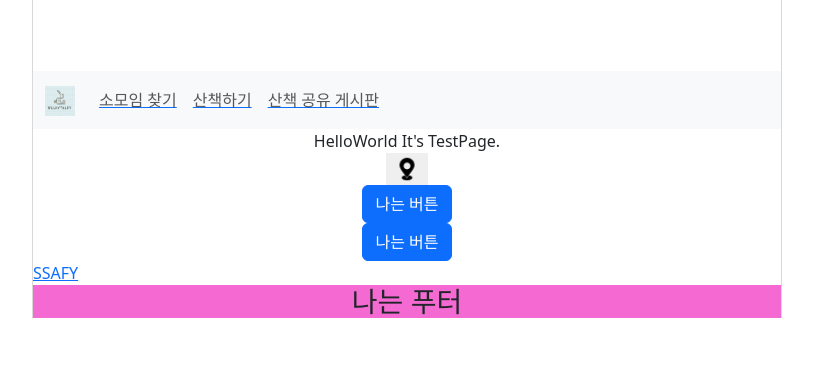
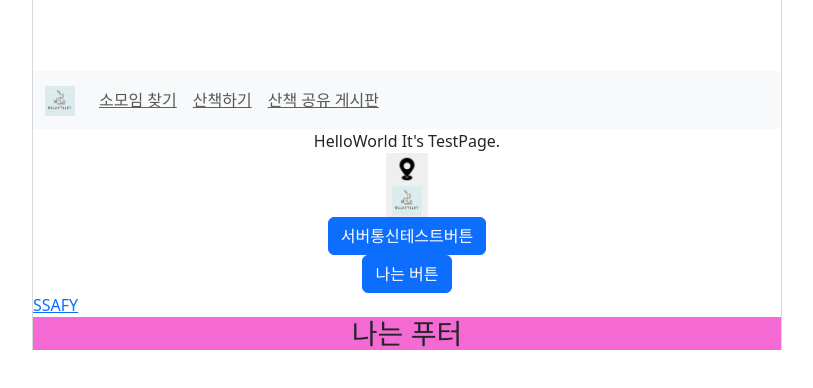
Before and after one commit to ssafy-10th-a808-team/walky-talky, a Vue app in the folder frontend/: page / in a window 1280 px wide. Shown: the top 388 px of the page, without its empty margins (233-1046 px from the left). Built offline with nearby package versions, Linux system fonts and the light colour scheme.

Commit message:
[FE] Add : 코드 가독성을 위한 버튼 컴포넌트 수정

```diff
--- a/frontend/src/components/common/ButtonWithIcon.vue
+++ b/frontend/src/components/common/ButtonWithIcon.vue
@@ -1,14 +1,14 @@
 <template>
-    <RouterLink :to="{ name : `${urlName}` }">
+    <RouterLink :to="{ name : `${selectedIcon.urlName}` }">
         <button class="button-style">
-            <img :src="icon" :alt="name" class="icon-style">
+            <img :src="selectedIcon.icon" :alt="selectedIcon.name" class="icon-style">
         </button>
     </RouterLink>
 </template>
 
 <script setup>
 
-    defineProps(['name', 'icon', 'urlName'])
+    defineProps(['selectedIcon'])
 
 </script>
 
--- a/frontend/src/stores/counter.js
+++ b/frontend/src/stores/counter.js
@@ -7,7 +7,7 @@ export const useCounterStore = defineStore('counter', () => {
 
   const icons = ref([
       { name:'LogoIcon', icon: 'src/assets/img/Logo.png', urlName:'home' },
-      { name:'ProfileIcon', icon: 'src/assets/img/ProfileIcon.png', urlName:'mypage' },
+      { name:'ProfileIcon', icon: 'src/assets/img/ProfileIcon.png', urlName:'home' },
       { name:'LocationIcon', icon: 'src/assets/img/LocationIcon.png', urlName:'mylocation' },
 
   ])
--- a/frontend/src/views/HomeView.vue
+++ b/frontend/src/views/HomeView.vue
@@ -3,18 +3,18 @@
         HelloWorld It's TestPage.
     </div>
     <div>
-
         <ButtonWithIcon
-        :name="locationIcon.name"
-        :icon="locationIcon.icon"
-        :urlName="locationIcon.urlName"
+        :selectedIcon="locationIcon"
         />
-
-
+    </div>
+    <div>
+        <ButtonWithIcon
+        :selectedIcon="logoIcon"
+        />
     </div>
 
     <div>
-        <button type="button" @click="test" class="btn btn-primary">나는 버튼</button>
+        <button type="button" @click="test" class="btn btn-primary">서버통신테스트버튼</button>
     </div>
 </template>
 
@@ -33,6 +33,7 @@ const test = () => {
 }
     const store = useCounterStore()
     const locationIcon = store.selectButton('LocationIcon')
+    const logoIcon = store.selectButton('LogoIcon')
 
 
 </script>
```
